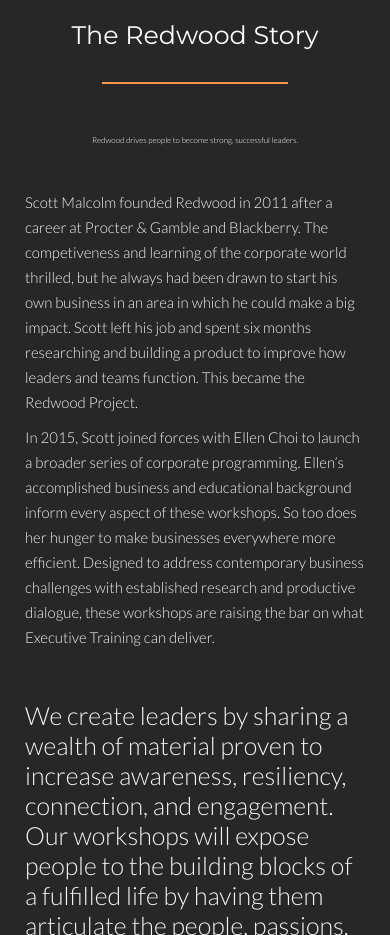
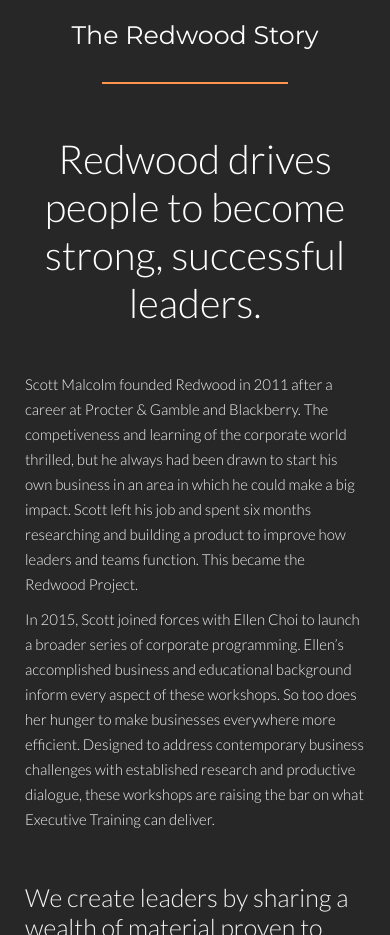
Before and after one commit to cipherlabs/redwoodproject, a plain HTML site: page index.html in a window 390 px wide. Shown: the part 5700-6635 px from the top of the page. Drawn offline with nearby package versions, Linux system fonts and the light colour scheme.

```diff
--- a/css/responsive.css
+++ b/css/responsive.css
@@ -200,7 +200,7 @@
       /* ABOUT US */
 	.big-intro {
 		text-align: center !important;
-		font-size: 8px !important;
+		font-size: 40px !important;
 	}
 
 	.about-us .column {
```
